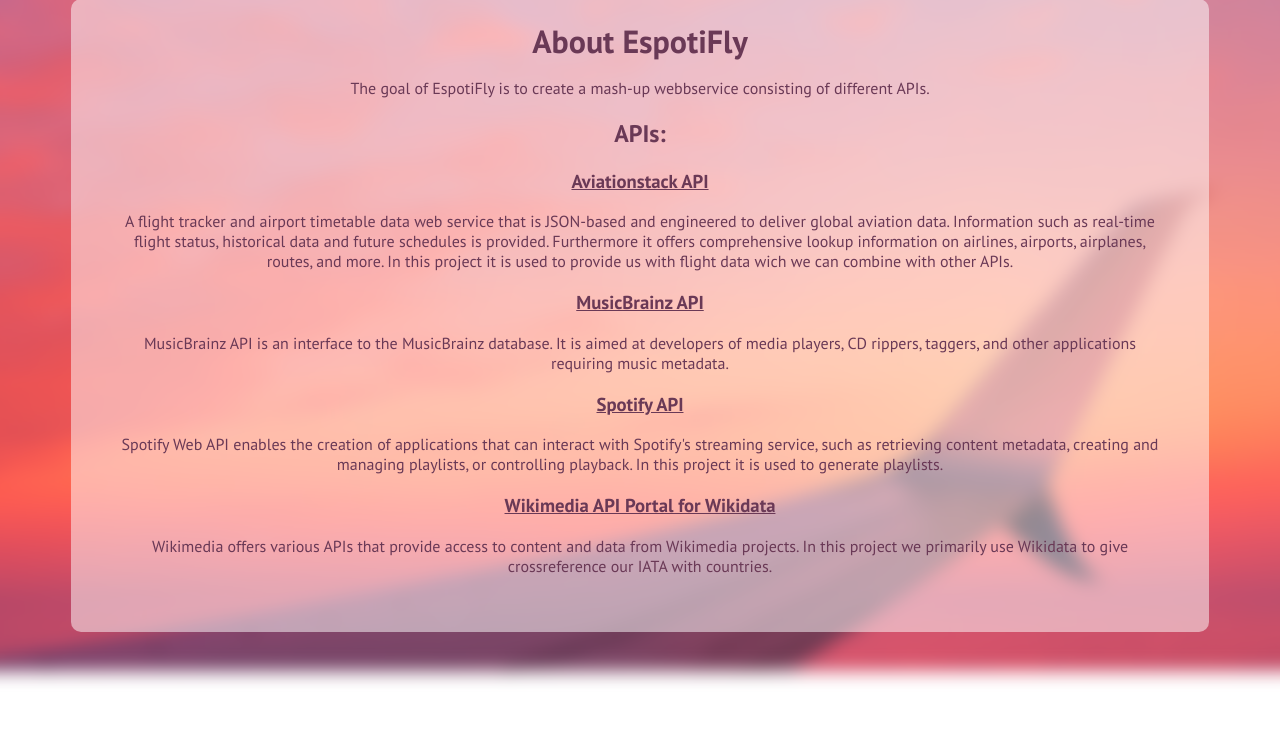
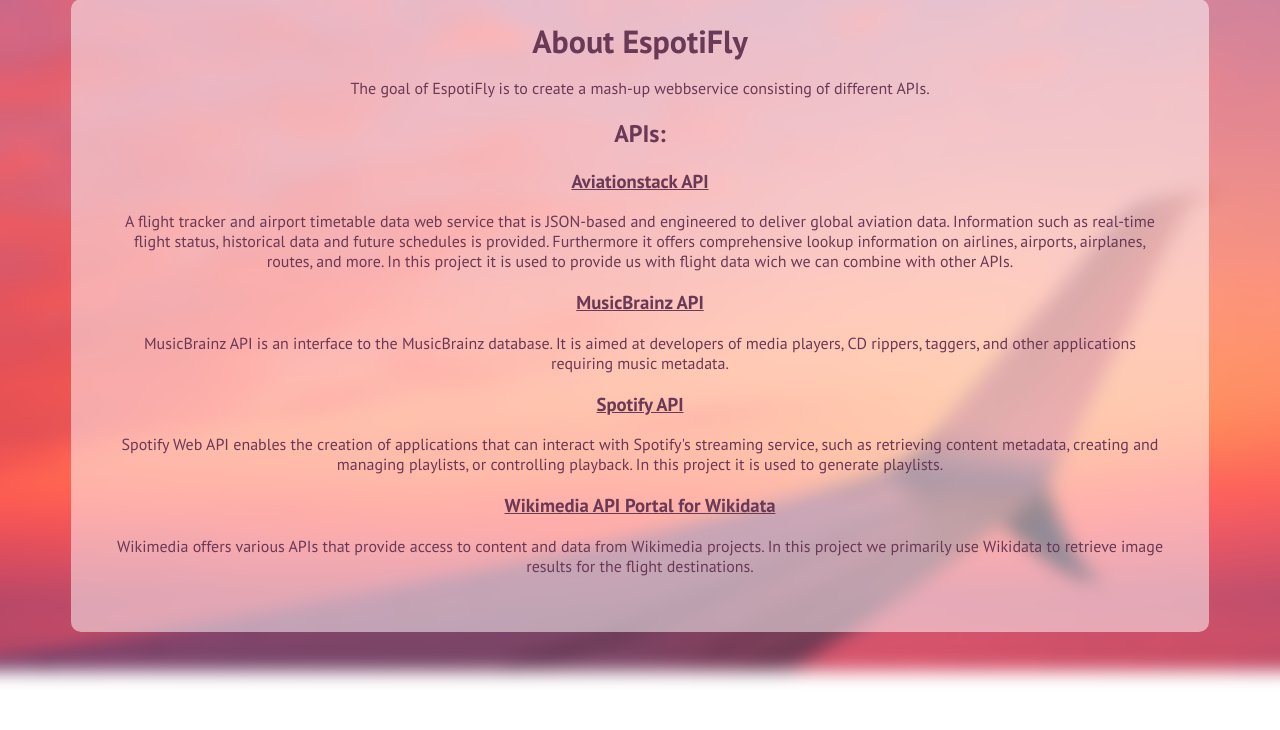
Before and after one commit to delaramazad/WebServicesGroup1, a Flask app: page /about-us in a window 1280 px wide. Shown: the part 169-899 px from the top of the page. Run offline with Flask 3, Linux system fonts and the light colour scheme.

Commit message:
uppdated info

```diff
--- a/templates/about.html
+++ b/templates/about.html
@@ -55,7 +55,7 @@
                 <a href="https://api.wikimedia.org/wiki/Main_Page">Wikimedia API Portal for Wikidata</a>
             </h3>
             <p>
-                Wikimedia offers various APIs that provide access to content and data from Wikimedia projects. In this project we primarily use Wikidata to give crossreference our IATA with countries.
+                Wikimedia offers various APIs that provide access to content and data from Wikimedia projects. In this project we primarily use Wikidata to retrieve image results for the flight destinations.
             </p>
         </div>
     </div>
```
